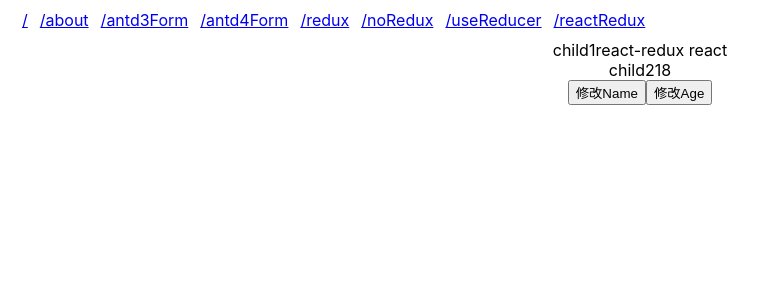
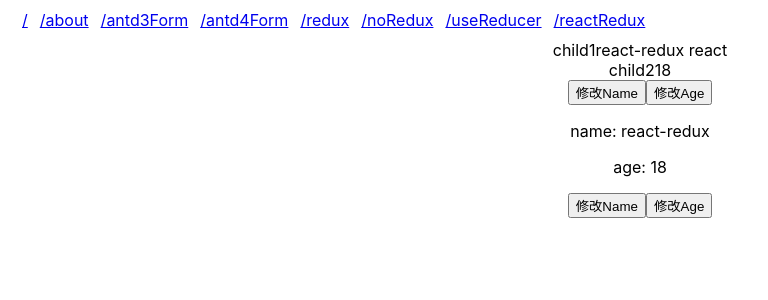
Before and after one commit to YangStrive/reacr-app, a React (Create React App) app: page /reactRedux in a window 1280 px wide. Shown: the top 300 px of the page, without its empty margins (0-768 px from the left). Built offline with nearby package versions, Linux system fonts and the light colour scheme.

Commit message:
类组件使用react 实现connect

```diff
--- a/src/pages/reactRedux/cmRedux.js
+++ b/src/pages/reactRedux/cmRedux.js
@@ -1,5 +1,5 @@
 //自定义 redux
-import React from "react";
+import React,{useSyncExternalStore,useState, useCallback, useLayoutEffect} from "react";
 
 //使用context 跨组件通信
 const Context = React.createContext();
@@ -14,16 +14,19 @@ const Provider = ({store, children}) => {
 
 const useSelector = (selector) => {
   const store = React.useContext(Context);
-  const [, forceUpdate] = React.useReducer( x=>x + 1,0);
+  // const [, forceUpdate] = React.useReducer( x=>x + 1,0);
 
-  React.useLayoutEffect(() => {
-    const unsubscribe = store.subscribe(() => {
-      forceUpdate();
-    });
-    return () => unsubscribe();
-  }, [store]);
+  // React.useLayoutEffect(() => {
+  //   const unsubscribe = store.subscribe(() => {
+  //     forceUpdate();
+  //   });
+  //   return () => unsubscribe();
+  // }, [store]);
+  //使用useSyncExternalStore替换上面的代码
+  const { getState, subscribe } = store;
+  const state = useSyncExternalStore(subscribe, getState);
 
-  return selector(store.getState());
+  return selector(state);
 }
 
 const useDispatch = () => {
@@ -36,4 +39,41 @@ const useStore = () => {
   return store;
 }
 
-export {Provider, useSelector, useDispatch, useStore};
+function useForceUpdate() {
+  const [state, setState] = useState(0);
+  const update = useCallback(() => {
+    setState((prev) => prev + 1);
+  }, []);
+
+  return update;
+}
+const connect = (mapStateToProps, mapDispatchToProps) => {
+
+  return (Component) => {
+    return (props) => {
+      const state = useStore().getState();
+      const subscribe = useStore().subscribe;
+      const dispatch = useStore().dispatch;
+      const stateProps = mapStateToProps ? mapStateToProps(state) : state;
+
+      const forceUpdate = useForceUpdate();
+      // DOMeffect
+      useLayoutEffect(() => {
+        const unsubscribe = subscribe(() => {
+          forceUpdate();
+        });
+        return () => {
+          unsubscribe();
+        };
+      }, [subscribe]);
+      const newProps = {
+        ...props,
+        ...stateProps,
+        dispatch,
+      }
+      return <Component {...newProps} />
+    }
+  }
+}
+
+export {Provider, useSelector, useDispatch, useStore, connect};
--- a/src/pages/reactRedux/components/index.jsx
+++ b/src/pages/reactRedux/components/index.jsx
@@ -1,6 +1,7 @@
 
 //import { useDispatch } from 'react-redux'
-import { useSelector,useDispatch } from '../cmRedux'
+import React from 'react'
+import { useSelector,useDispatch, connect } from '../cmRedux'
 
 const Child1 = (props) => {
   const name = useSelector(state => state.name)
@@ -20,8 +21,27 @@ const Child3 = () => {
   </div>
 }
 
+//使用类组件
+class Child4 extends React.Component {
+  constructor(props) {
+    super(props)
+  }
+
+  render() {
+    return <div>
+      <p>name: {this.props.name}</p>
+      <p>age: {this.props.age}</p>
+      <button onClick={() => this.props.dispatch({type: 'changeName'})}>修改Name</button>
+      <button onClick={() => this.props.dispatch({type: 'changeAge'})}>修改Age</button>
+    </div>
+  }
+}
+
+const Child5 = connect(state => state)(Child4)
+
 export {
   Child1,
   Child2,
-  Child3
+  Child3,
+  Child5
 }
--- a/src/pages/reactRedux/index.jsx
+++ b/src/pages/reactRedux/index.jsx
@@ -4,7 +4,8 @@ import { Provider } from './cmRedux';
 import {
   Child1,
   Child2,
-  Child3
+  Child3,
+  Child5
 } from './components/index'
 import store from './store'
 const ReactReduxPage = () => {
@@ -13,6 +14,7 @@ const ReactReduxPage = () => {
       <Child1 hobby="react" />
       <Child2 />
       <Child3 />
+      <Child5 />
     </>
   </Provider>
 }
```
Also changed, not shown: src/utils/index.js (added).
